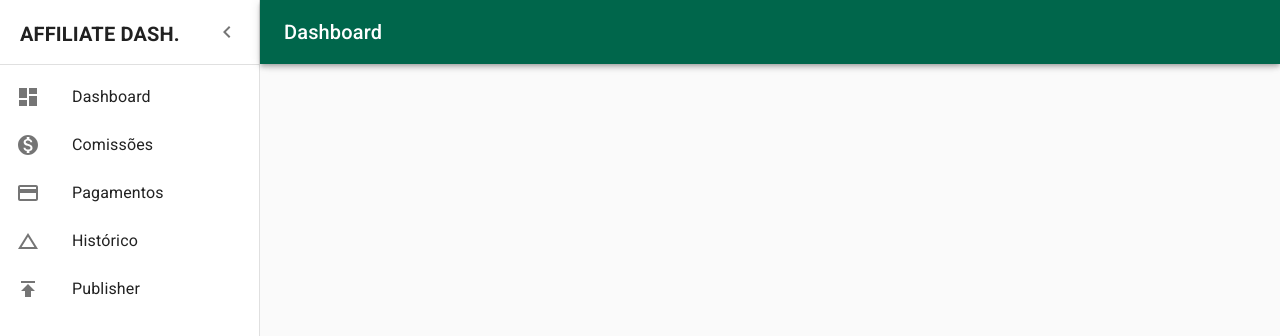
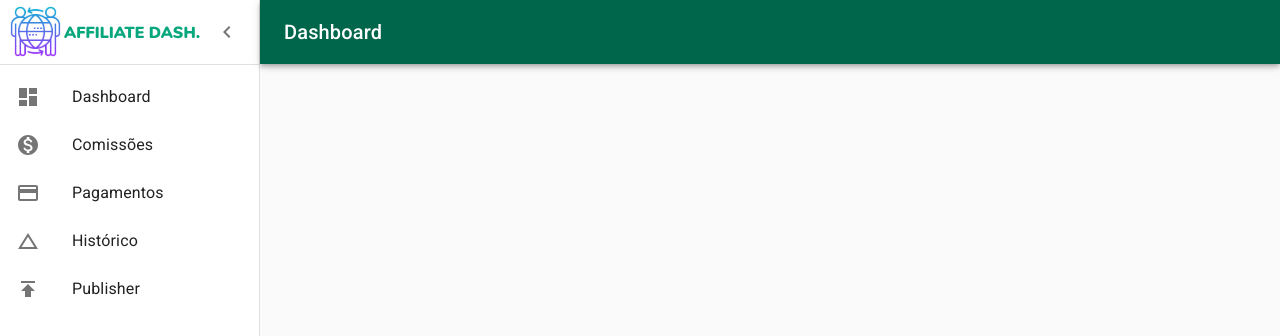
Before and after one commit to geraldobl58/react-dashboard-affiliate, a React (Create React App) app: page / in a window 1280 px wide. Shown: the top 336 px of the page. Built offline with nearby package versions, Linux system fonts and the light colour scheme.

Commit message:
:hammer: Refactoring logo

```diff
--- a/src/components/Appshell/index.jsx
+++ b/src/components/Appshell/index.jsx
@@ -71,17 +71,9 @@ const Appshell = ({ children }) => {
         open={open}
       >
         <div style={{ position: 'fixed', zIndex: '-99' }}>
-          <h3
-            style={{
-              textTransform: 'uppercase',
-              fontSize: '20px',
-              justifyContent: 'center',
-              marginLeft: '20px',
-              fontWeight: 'bold',
-            }}
-          >
-            <span>Affiliate Dash.</span>
-          </h3>
+          <div style={{ marginTop: '6px', marginLeft: '10px' }}>
+            <img src="/logo.svg" alt="" />
+          </div>
         </div>
         <div className={classes.toolbarIcon}>
           <IconButton onClick={handleDrawerClose}>
```
Also changed, not shown: public/logo.svg (added).
